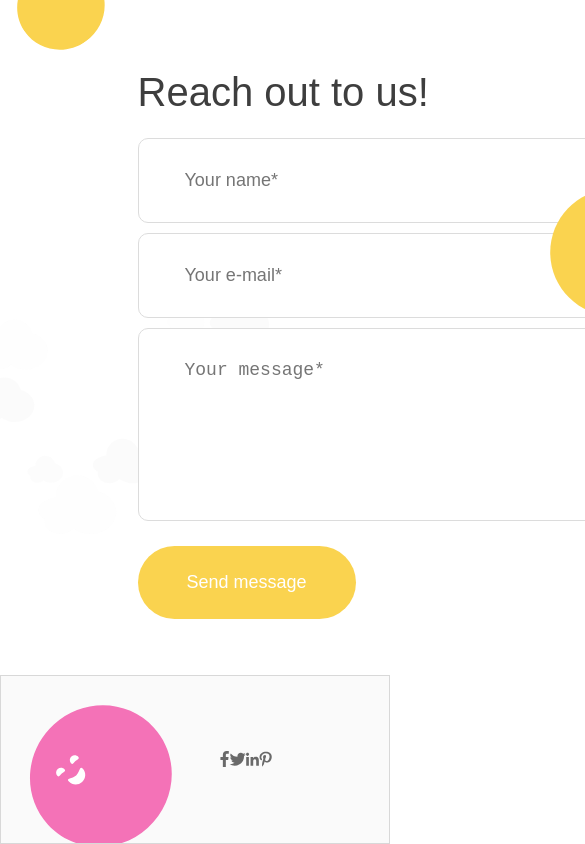
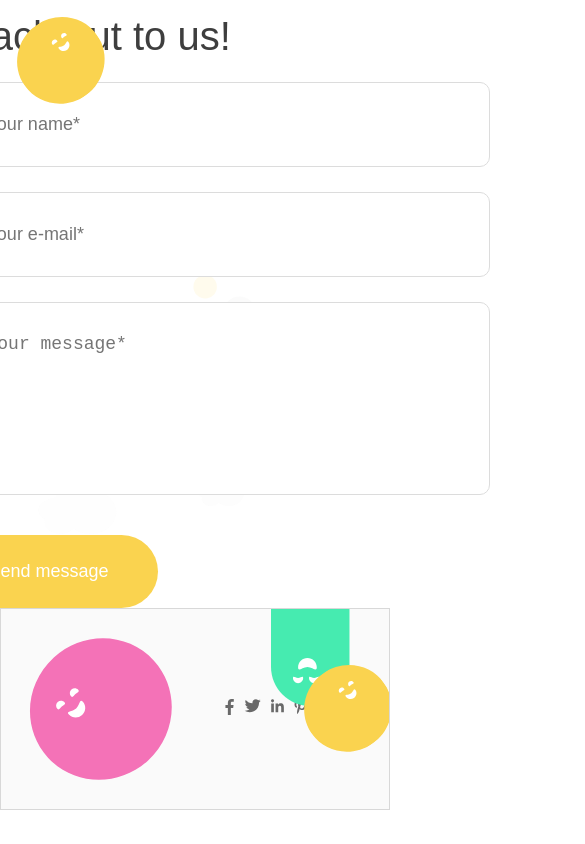
Before and after one commit to DavidSurkov/feedback-form-test, a React (Create React App) app: page / in a window 390 px wide. Shown: the top 844 px of the page, 585 px wide, since content can reach past the window. Built offline with nearby package versions, Linux system fonts and the light colour scheme.

Commit message:
media queries

```diff
--- a/src/bll/formReducer.ts
+++ b/src/bll/formReducer.ts
@@ -2,35 +2,45 @@ import { FormType } from '../ui/Form';
 import { AppThunk } from './store';
 import { api } from '../api/api';
 
-const initState = {} as FormStateType;
+const initState = {
+  serverMessage: [],
+  isLoading: false,
+};
 type FormStateType = {
-  error: string[];
-  success: string;
+  serverMessage: string[];
+  isLoading: boolean;
 };
 export const formReducer = (state: FormStateType = initState, action: FormActionType): FormStateType => {
   switch (action.type) {
-    case 'form/SET-SERVER-ERROR': {
-      return { ...state, error: action.error };
+    case 'form/SET-SERVER-MESSAGE': {
+      return { ...state, serverMessage: action.error };
     }
-    case 'form/SET-SERVER-SUCCESS': {
-      return { ...state, success: action.success };
+    case 'form/SET-IS-LOADING': {
+      return { ...state, isLoading: action.isLoading };
     }
     default:
       return state;
   }
 };
-const setServerError = (error: string[]) => ({ type: 'form/SET-SERVER-ERROR', error } as const);
-const setServerSuccess = (success: string) => ({ type: 'form/SET-SERVER-SUCCESS', success } as const);
+export const setServerMessage = (error: string[]) => ({ type: 'form/SET-SERVER-MESSAGE', error } as const);
+const setIsLoading = (isLoading: boolean) => ({ type: 'form/SET-IS-LOADING', isLoading } as const);
 
 export const submitFormTC =
   (form: FormType): AppThunk =>
   async (dispatch) => {
     try {
+      dispatch(setIsLoading(true));
       await api.send(form);
-      dispatch(setServerSuccess('success'));
+      dispatch(setServerMessage(['success']));
     } catch (e: any) {
-      dispatch(setServerError(e.response.data.message));
+      if (!!e.response) {
+        dispatch(setServerMessage(e.response.data.message));
+      } else {
+        dispatch(setServerMessage(['Some error has occurred']));
+      }
+    } finally {
+      dispatch(setIsLoading(false));
     }
   };
 
-export type FormActionType = ReturnType<typeof setServerError> | ReturnType<typeof setServerSuccess>;
+export type FormActionType = ReturnType<typeof setServerMessage> | ReturnType<typeof setIsLoading>;
--- a/src/ui/App.css
+++ b/src/ui/App.css
@@ -1,38 +1,3 @@
 .App {
-  text-align: center;
+
 }
-
-.App-logo {
-  height: 40vmin;
-  pointer-events: none;
-}
-
-@media (prefers-reduced-motion: no-preference) {
-  .App-logo {
-    animation: App-logo-spin infinite 20s linear;
-  }
-}
-
-.App-header {
-  background-color: #282c34;
-  min-height: 100vh;
-  display: flex;
-  flex-direction: column;
-  align-items: center;
-  justify-content: center;
-  font-size: calc(10px + 2vmin);
-  color: white;
-}
-
-.App-link {
-  color: #61dafb;
-}
-
-@keyframes App-logo-spin {
-  from {
-    transform: rotate(0deg);
-  }
-  to {
-    transform: rotate(360deg);
-  }
-}
--- a/src/ui/App.tsx
+++ b/src/ui/App.tsx
@@ -7,40 +7,57 @@ import mapSvg from './assets/map.svg';
 import yellowSmile from './assets/yellowSmile.svg';
 import yellowSmileDown from './assets/yellowSmileDown.svg';
 import pinkSmile from './assets/pinkSmile.svg';
+import { devices } from './mediaQuery/mediaQuery';
 
 const Container = styled.div`
   display: flex;
-  height: 100vh;
-  width: 100%;
+  text-align: center;
+  width: content-box;
   flex-direction: column;
   justify-content: space-between;
+  @media ${devices.tablet} {
+    display: flex;
+    height: 100vh;
+    text-align: center;
+    width: content-box;
+    flex-direction: column;
+    justify-content: space-between;
+  }
 `;
 const Body = styled.div`
-  height: 80vh;
   display: flex;
+  flex-direction: column;
   justify-content: space-between;
   align-items: center;
+  @media ${devices.tablet} {
+    display: flex;
+    flex-direction: row;
+    justify-content: space-between;
+    align-items: center;
+  }
 `;
-const FormBlock = styled.div`
-  display: flex;
-  flex-direction: column;
-  align-items: flex-start;
-`;
+
 const MapBlock = styled.div`
-  display: flex;
-  align-items: flex-start;
+  display: none;
+  @media ${devices.tablet} {
+    display: flex;
+    align-items: flex-start;
+  }
 `;
 const StyledSvgBlock = styled.div`
   align-self: center;
   display: flex;
+  justify-content: center;
 `;
 const Img = styled.img`
   max-width: 600px;
   max-height: 85vh;
 `;
 const YellowSmile = styled.img`
+  max-width: 122px;
+  max-height: 122px;
   position: absolute;
-  margin-top: -110px;
+  align-self: flex-start;
 `;
 const YellowSmileDown = styled.img`
   align-self: flex-start;
@@ -51,10 +68,8 @@ function App() {
   return (
     <Container className="App">
       <Body>
-        <FormBlock>
-          <YellowSmile src={yellowSmile} alt={'smile'} />
-          <Form />
-        </FormBlock>
+        <YellowSmile src={yellowSmile} alt={'smile'} />
+        <Form />
         <MapBlock>
           <StyledSvgBlock>
             <YellowSmileDown src={yellowSmileDown} alt={'smile'} />
--- a/src/ui/Footer.tsx
+++ b/src/ui/Footer.tsx
@@ -9,9 +9,9 @@ import yellowSmile from './assets/yellowSmile.svg';
 import pinkSmile from './assets/pinkSmile.svg';
 
 const Container = styled.div`
+  position: relative;
   background-color: rgba(250, 250, 250, 1);
   border: 1px solid rgba(216, 216, 216, 1);
-  height: 20vh;
   display: flex;
   align-items: center;
   overflow: hidden;
@@ -20,12 +20,14 @@ const Container = styled.div`
 const Icon = styled.img``;
 
 const GreenSmile = styled.img`
-  margin-left: 60%;
-  align-self: flex-start;
+  position: absolute;
+  top: 0;
+  right: 10%;
 `;
 
 const YellowSmile = styled.img`
-  justify-self: flex-end;
+  position: absolute;
+  right: -20px;
 `;
 
 const PinkSmile = styled.img`
@@ -36,9 +38,12 @@ const PinkSmile = styled.img`
 
 const IconBlock = styled.div`
   margin-left: 5%;
-  width: 200px;
+  max-width: 200px;
   display: flex;
   justify-content: space-around;
+`;
+const Link = styled.a`
+  margin: 0 5px;
 `;
 
 export const Footer = () => {
@@ -46,10 +51,18 @@ export const Footer = () => {
     <Container>
       <PinkSmile src={pinkSmile} alt={'smile'} />
       <IconBlock>
-        <Icon src={facebookSvg} />
-        <Icon src={twitterSvg} />
-        <Icon src={linkedinSvg} />
-        <Icon src={pinterestSvg} />
+        <Link href="https://facebook.com">
+          <Icon src={facebookSvg} />
+        </Link>
+        <Link href="https://twitter.com">
+          <Icon src={twitterSvg} />
+        </Link>
+        <Link href="https://www.linkedin.com/">
+          <Icon src={linkedinSvg} />
+        </Link>
+        <Link href="https://www.pinterest.com">
+          <Icon src={pinterestSvg} />
+        </Link>
       </IconBlock>
       <GreenSmile src={greenSmile} alt={'smile'} />
       <YellowSmile src={yellowSmile} alt={'smile'} />
--- a/src/ui/Form.tsx
+++ b/src/ui/Form.tsx
@@ -1,7 +1,7 @@
-import React from 'react';
-import styled from 'styled-components';
+import React, { useEffect } from 'react';
+import styled, { css, keyframes } from 'styled-components';
 import { useTypedDispatch, useTypedSelector } from '../bll/store';
-import { submitFormTC } from '../bll/formReducer';
+import { setServerMessage, submitFormTC } from '../bll/formReducer';
 import { useForm } from 'react-hook-form';
 import { ErrorMessage } from '@hookform/error-message';
 
@@ -10,7 +10,7 @@ const FormBlock = styled.form`
   display: flex;
   flex-direction: column;
   color: #2d2d2d;
-  margin-left: 25%;
+  margin-left: 10%;
 `;
 const Title = styled.div`
   font-weight: 400;
@@ -21,8 +21,6 @@ const Title = styled.div`
   /* or 18px */
 `;
 const Input = styled.input<{ error?: boolean }>`
-  max-width: 550px;
-  max-height: 90px;
   margin-top: 10px;
   border: ${(props) => (props.error ? '1px solid deeppink' : '1px solid rgba(220, 220, 220, 1)')};
   border-radius: 10px;
@@ -30,8 +28,6 @@ const Input = styled.input<{ error?: boolean }>`
   padding: 31px 46px;
 `;
 const Textarea = styled.textarea<{ error?: boolean }>`
-  max-width: 550px;
-  max-height: 190px;
   margin-top: 10px;
   border: ${(props) => (props.error ? '1px solid deeppink' : '1px solid rgba(220, 220, 220, 1)')};
   border-radius: 10px;
@@ -39,8 +35,29 @@ const Textarea = styled.textarea<{ error?: boolean }>`
   padding: 31px 46px 120px;
   font-size: 18px;
 `;
-const Button = styled.button`
+
+const circleAnimation = keyframes`
+  0% { width: 218px; height: 73px; opacity: 1; }
+  100% { width: 248px; height: 103px; opacity: 0; }
+`;
+const pseudoAfter = css`
+  content: '';
+  width: 218px;
+  height: 73px;
+  border-radius: 500px;
+  border: 6px solid #fad34f;
+  position: absolute;
+  z-index: -1;
+  top: 50%;
+  left: 50%;
+  transform: translate(-50%, -50%);
+  animation-name: ${circleAnimation};
+  animation-duration: 1.5s;
+  animation-iteration-count: infinite;
+`;
+const Button = styled.button<{ isLoading?: boolean }>`
   /* Rectangle 21 */
+  cursor: pointer;
   width: 218px;
   height: 73px;
   background: #fad34f;
@@ -48,6 +65,10 @@ const Button = styled.button`
   border: none;
   font-size: 18px;
   color: white;
+  position: relative;
+  &::after {
+    ${({ isLoading }) => isLoading && pseudoAfter}
+  }
 `;
 const ButtonBlock = styled.div`
   display: flex;
@@ -55,12 +76,23 @@ const ButtonBlock = styled.div`
   margin-top: 25px;
 `;
 const ErrorBlock = styled.div`
+  text-transform: uppercase;
+  background-color: #fad34f;
+  border-radius: 20px;
   display: flex;
   flex-direction: column;
   justify-content: center;
-  color: deeppink;
+  color: white;
   font-weight: bold;
   margin-left: 10px;
+`;
+const ErrorSpan = styled.span`
+  color: deeppink;
+  height: 20px;
+`;
+const Block = styled.div`
+  display: flex;
+  flex-direction: column;
 `;
 
 export type FormType = {
@@ -81,9 +113,14 @@ const emailPattern = {
 };
 
 export const Form = () => {
-  const server = useTypedSelector((state) => state.form);
-
+  const serverMessage = useTypedSelector((state) => state.form.serverMessage);
+  const isLoading = useTypedSelector((state) => state.form.isLoading);
   const dispatch = useTypedDispatch();
+  useEffect(() => {
+    if (serverMessage.length) {
+      setTimeout(dispatch, 6000, setServerMessage([]));
+    }
+  }, [serverMessage]);
 
   const requiredMessage = (name: string): string => `${name} is required.`;
 
@@ -101,31 +138,42 @@ export const Form = () => {
   return (
     <FormBlock onSubmit={handleSubmit(onSubmit)}>
       <Title>Reach out to us!</Title>
+      <Block>
         <Input
           error={!!errors.name}
           {...register('name', { required: requiredMessage('Name'), minLength: minInputLength })}
           placeholder={'Your name*'}
         />
+        <div style={{ height: '15px' }}>
+          <ErrorMessage name="name" errors={errors} render={({ message }) => <ErrorSpan>{message}</ErrorSpan>} />
+        </div>
+      </Block>
+      <Block>
         <Input
           error={!!errors.email}
           {...register('email', { required: requiredMessage('Email'), pattern: emailPattern })}
           placeholder={'Your e-mail*'}
         />
+        <div style={{ height: '15px' }}>
+          <ErrorMessage name="email" errors={errors} render={({ message }) => <ErrorSpan>{message}</ErrorSpan>} />
+        </div>
+      </Block>
+      <Block>
         <Textarea
           error={!!errors.message}
           {...register('message', { required: requiredMessage('Message') })}
           placeholder={'Your message*'}
         />
+        <div style={{ height: '15px' }}>
+          <ErrorMessage name="message" errors={errors} render={({ message }) => <ErrorSpan>{message}</ErrorSpan>} />
+        </div>
+      </Block>
       <ButtonBlock>
-        <Button>Send message</Button>
+        <Button isLoading={isLoading}>Send message</Button>
         <ErrorBlock>
-          <ErrorMessage name="name" errors={errors} render={({ message }) => <span>{message}</span>} />
-          <ErrorMessage name="email" errors={errors} render={({ message }) => <span>{message}</span>} />
-          <ErrorMessage name="message" errors={errors} render={({ message }) => <span>{message}</span>} />
-          {server.error?.map((e) => (
-            <span>{e}</span>
+          {serverMessage.map((e) => (
+            <span key={e + 1}>{e}</span>
           ))}
-          <span style={{ color: 'forestgreen' }}>{server.success}</span>
         </ErrorBlock>
       </ButtonBlock>
     </FormBlock>
--- /dev/null
+++ b/src/ui/mediaQuery/mediaQuery.ts
@@ -0,0 +1,18 @@
+const sizes = {
+  mobileS: '320px',
+  mobileM: '375px',
+  mobileL: '425px',
+  tablet: '768px',
+  laptop: '1024px',
+  laptopL: '1440px',
+  desktop: '2560px',
+};
+export const devices = {
+  mobileS: `(min-width: ${sizes.mobileS})`,
+  mobileM: `(min-width: ${sizes.mobileM})`,
+  mobileL: `(min-width: ${sizes.mobileL})`,
+  tablet: `(min-width: ${sizes.tablet})`,
+  laptop: `(min-width: ${sizes.laptop})`,
+  laptopL: `(min-width: ${sizes.laptopL})`,
+  desktop: `(min-width: ${sizes.desktop})`,
+};
```
Lines whose indentation alone changed are shown as unchanged.
